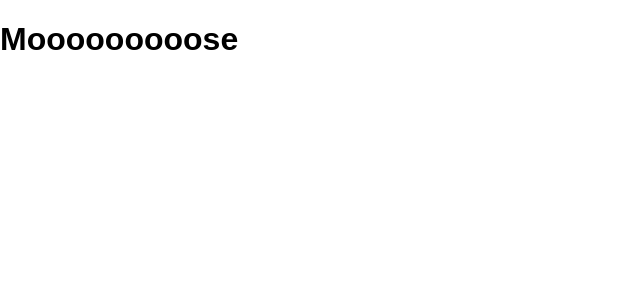
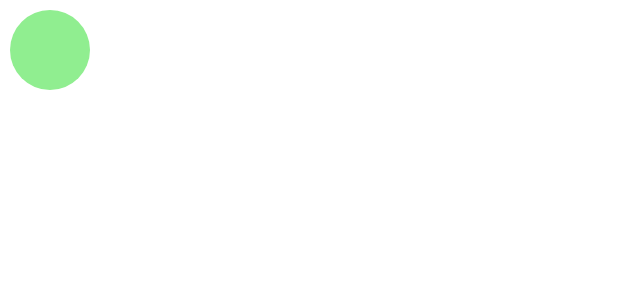
Before and after one commit to GregLongo/hirst-react, a React app: page / in a window 1280 px wide. Shown: the top 300 px of the page, without its empty margins (0-640 px from the left). Built offline with nearby package versions, Linux system fonts and the light colour scheme.

Commit message:
happy little circle

```diff
--- a/src/Moose.js
+++ b/src/Moose.js
@@ -4,8 +4,9 @@ class Moose extends Component {
   render() {
     return (
     	<div>
-
-    	<h1> Mooooooooose</h1>
+			<svg height="100" width="100">
+			  <circle cx="50" cy="50" r="40" fill="lightgreen" />
+			</svg>
     	</div>
     );
   }
```
